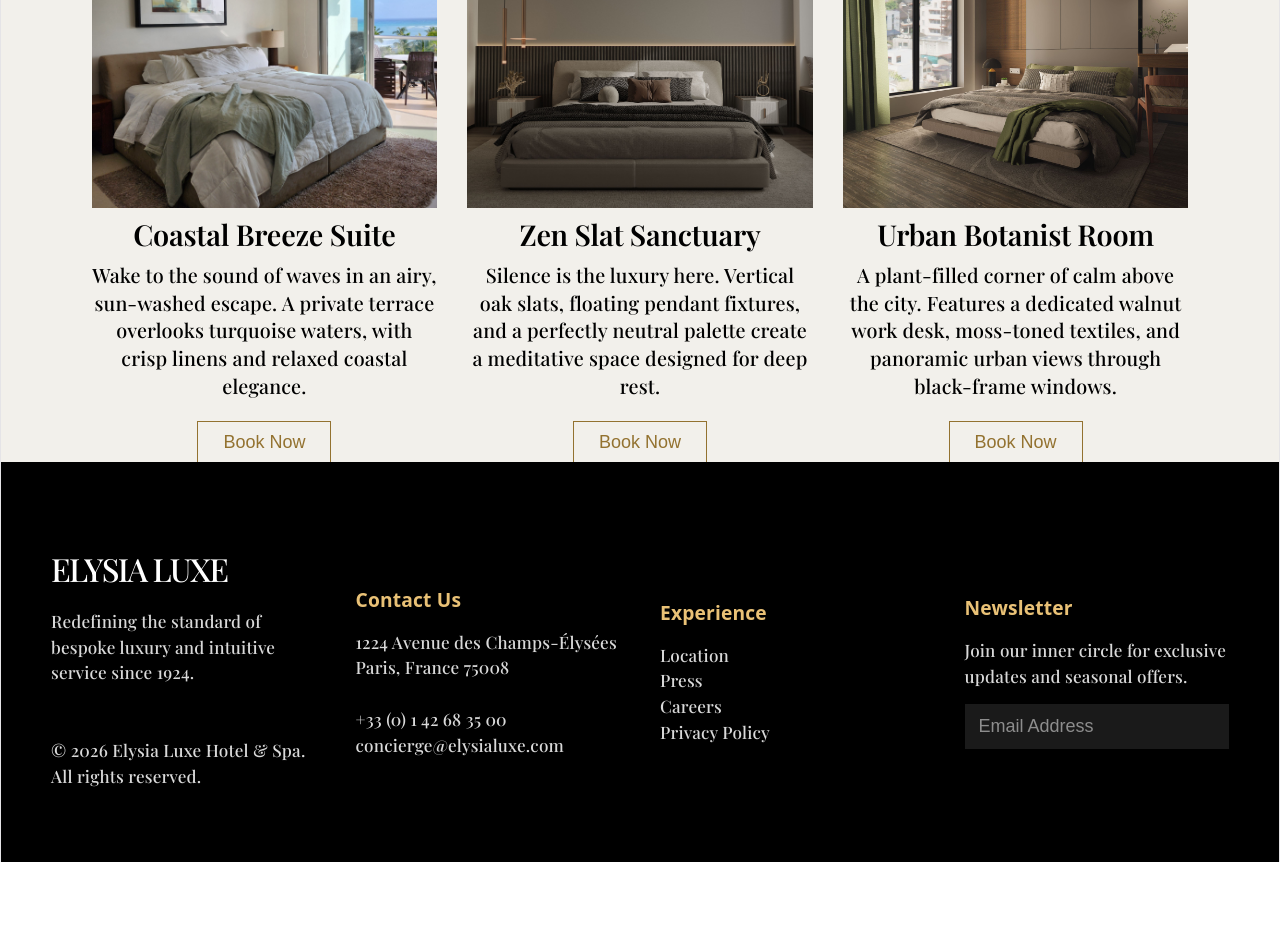
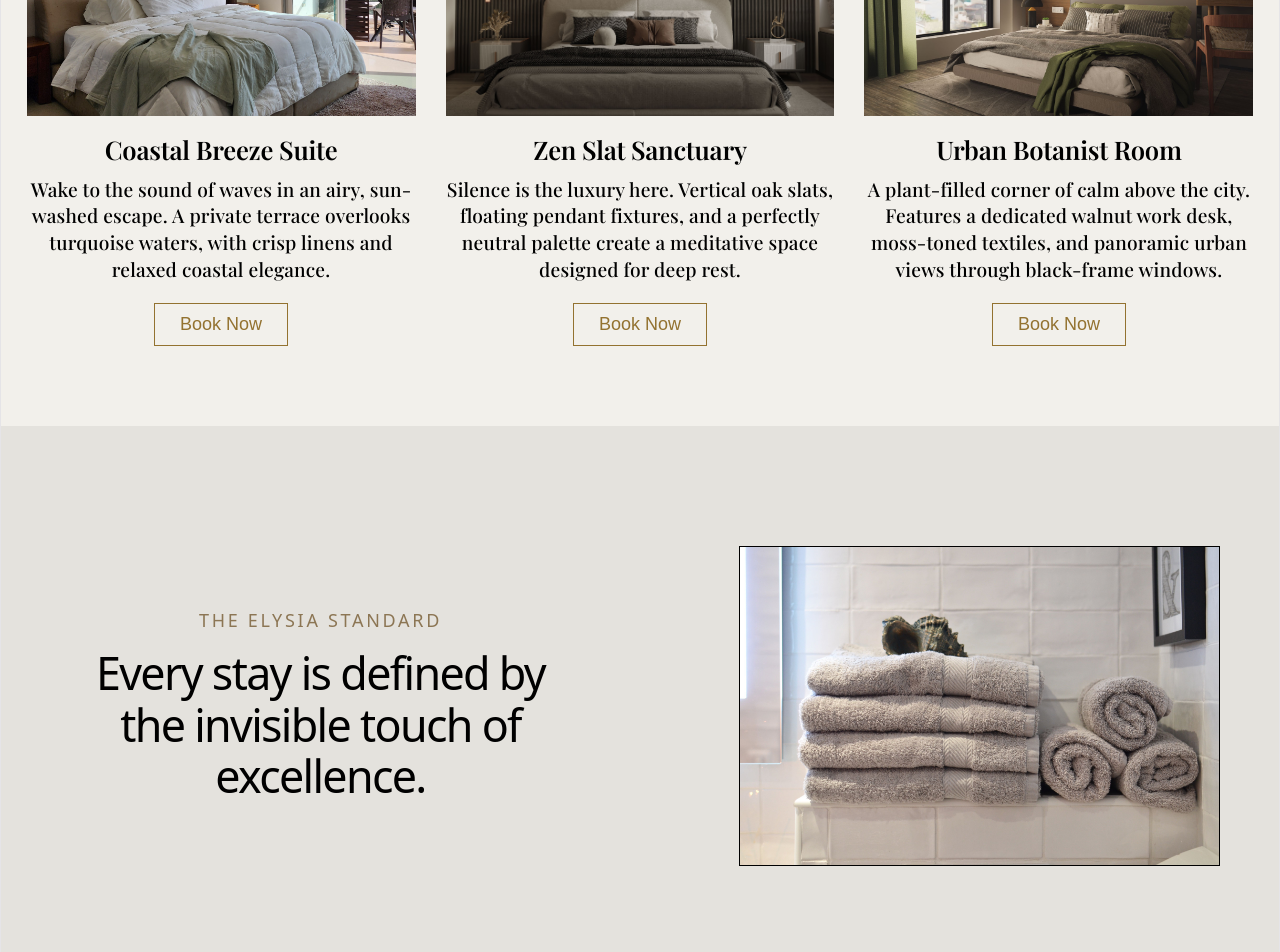
Before and after one commit to davidomonge8-rgb/ELYSIA-LUXE, a React (Vite) app: page /rooms in a window 1280 px wide. Shown: the part 1640-2592 px from the top of the page. Before the commit the page ends 2502 px from the top, so only its background shows below. Built offline with nearby package versions, Linux system fonts and the light colour scheme.

Commit message:
Rooms page is now responsive

```diff
--- /dev/null
+++ b/src/components/Rooms/standards.jsx
@@ -0,0 +1,24 @@
+import '../../componentsCss/Rooms/standards.css'
+import towel from '../../components/Rooms/images/towel.jpg'
+
+function Stardards(){
+    return(
+        <div className="standards">
+            <div className="content">
+                <h2>THE ELYSIA STANDARD</h2>
+
+                <h1>Every stay is defined by the invisible touch of excellence.</h1>
+
+                <div id='small-section'>
+
+                </div>
+            </div>
+
+            <div className="image">
+                <img src={towel} alt="" />
+            </div>
+        </div>
+    )
+}
+
+export default Stardards
--- a/src/componentsCss/Rooms/roomDisplay.css
+++ b/src/componentsCss/Rooms/roomDisplay.css
@@ -1,25 +1,33 @@
-.roomdisplay{
-    height: 60vh;
-}
-
 .roomdisplay{
     display: flex;
     flex-wrap: wrap;
     justify-content: center;
+    align-items: stretch;
     gap: 30px;
-    margin-top: 15vh;
-    margin-bottom: 15vh;
-    padding: 0;
+    margin-top: 10vh;
+    margin-bottom: 10vh;
+    padding: 0 2vw;
+    box-sizing: border-box;
+}
+
+.roomdisplay + .roomdisplay{
+    margin-top: 0;
 }
 
 .card{
-    width: 27vw;
+    flex: 1 1 280px;
+    max-width: 480px;
+    width: 100%;
+    box-sizing: border-box;
 }
 
 .card img{
-    width: 27vw;
+    width: 100%;
+    height: auto;
+    display: block;
+    object-fit: cover;
+    aspect-ratio: 4 / 3;
 }
-
 
 .card h2 ,p{
     color: black;
@@ -29,11 +37,13 @@
 
 .card h2{
     font-weight: 700;
-    font-size: 1.6rem;
+    font-size: clamp(1.25rem, 2vw, 1.6rem);
+    margin: 16px 0 8px;
 }
 
 .card p{
-    font-size: 1.1rem;
+    font-size: clamp(0.95rem, 1.5vw, 1.1rem);
+    margin: 0;
 }
 
 .card button{
@@ -51,3 +61,57 @@
     transition: .3s;
     cursor: pointer;
 }
+
+@media (max-width: 1024px) {
+    .roomdisplay {
+        gap: 28px;
+        padding: 0 24px;
+        margin-top: 8vh;
+        margin-bottom: 8vh;
+    }
+
+    .card {
+        flex: 1 1 260px;
+        max-width: 340px;
+    }
+}
+
+@media (max-width: 768px) {
+    .roomdisplay {
+        flex-direction: column;
+        align-items: center;
+        gap: 40px;
+        margin-top: 48px;
+        margin-bottom: 48px;
+        padding: 0 24px;
+    }
+
+    .card {
+        flex: none;
+        width: 100%;
+        max-width: 500px;
+    }
+}
+
+@media (max-width: 480px) {
+    .roomdisplay {
+        gap: 32px;
+        margin-top: 36px;
+        margin-bottom: 36px;
+        padding: 0 18px;
+    }
+
+    .card {
+        max-width: 100%;
+    }
+
+    .card h2 {
+        margin-top: 12px;
+    }
+
+    .card button {
+        margin-top: 16px;
+        width: 100%;
+        max-width: 220px;
+    }
+}
--- /dev/null
+++ b/src/componentsCss/Rooms/standards.css
@@ -0,0 +1,120 @@
+.standards{
+    min-height: 70vh;
+    background-color: #E4E2DD;
+    font-family: 'Playfair Display', 'Didot', 'Bodoni MT', 'Times New Roman', serif;
+    display: flex;
+    align-items: center;
+    flex-wrap: wrap;
+    gap: 40px;
+    padding: 60px 0;
+    box-sizing: border-box;
+}
+
+.standards .content{
+    flex: 1 1 320px;
+    padding: 0 60px;
+    box-sizing: border-box;
+}
+
+.standards .content h2{
+    margin: 0 0 16px;
+    color: #8c7654;
+    font-family: system-ui, -apple-system, 'Segoe UI', Roboto, sans-serif;
+    font-size: clamp(0.85rem, 1.5vw, 1rem);
+    font-weight: 500;
+    letter-spacing: 0.15em;
+    text-transform: uppercase;
+}
+
+.standards .content h1{
+    margin: 0;
+    color: black;
+    font-size: clamp(2rem, 3.5vw, 3.25rem);
+    line-height: 1.15;
+    max-width: 720px;
+}
+
+.standards .image{
+    flex: 1 1 280px;
+    display: flex;
+    justify-content: center;
+    align-items: center;
+    padding: 0 60px;
+    box-sizing: border-box;
+}
+
+.standards .image img{
+    width: 100%;
+    max-width: 480px;
+    height: auto;
+    display: block;
+    object-fit: cover;
+    border: solid black 1px;
+}
+
+@media (max-width: 1024px) {
+    .standards {
+        min-height: auto;
+        padding: 50px 0;
+        gap: 32px;
+    }
+
+    .standards .content {
+        padding: 0 40px;
+    }
+
+    .standards .image {
+        padding: 0 40px;
+    }
+
+    .standards .image img {
+        max-width: 420px;
+    }
+}
+
+@media (max-width: 768px) {
+    .standards {
+        flex-direction: column;
+        align-items: stretch;
+        padding: 40px 0;
+        gap: 28px;
+    }
+
+    .standards .content {
+        padding: 0 24px;
+        order: 1;
+    }
+
+    .standards .content h1 {
+        max-width: 100%;
+    }
+
+    .standards .image {
+        padding: 0 24px;
+        order: 2;
+    }
+
+    .standards .image img {
+        max-width: 100%;
+    }
+}
+
+@media (max-width: 480px) {
+    .standards {
+        padding: 32px 0;
+        gap: 24px;
+    }
+
+    .standards .content {
+        padding: 0 18px;
+    }
+
+    .standards .content h2 {
+        margin-bottom: 12px;
+        letter-spacing: 0.1em;
+    }
+
+    .standards .image {
+        padding: 0 18px;
+    }
+}
--- a/src/pages/rooms.jsx
+++ b/src/pages/rooms.jsx
@@ -1,6 +1,7 @@
 import Header from '../components/Home/homeheader.jsx'
 import Roomhero from '../components/Rooms/roomHero.jsx'
 import Display from '../components/Rooms/roomsDisplay.jsx'
+import Stardards from '../components/Rooms/standards.jsx'
 
 import Footer from '../components/footer.jsx'
 
@@ -10,6 +11,7 @@ function Rooms(){
         <Header/>
         <Roomhero/>
         <Display/>
+        <Stardards/>
         <Footer/>
         </>
     )
```
